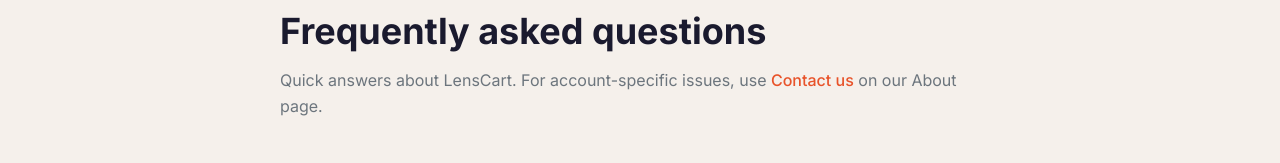
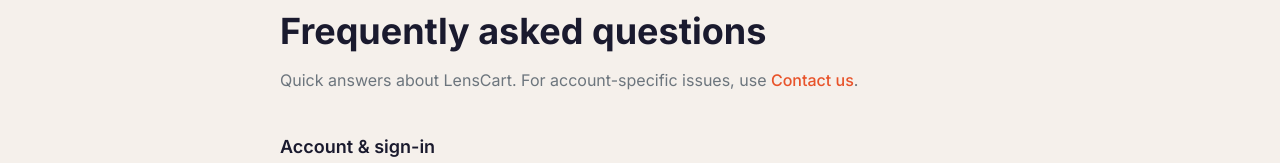
Before and after one commit to shukla-manya/evision-platform-, a Next.js app in the folder frontend-web/: page /faq in a window 1280 px wide. Shown: the part 146-309 px from the top of the page. Built offline with nearby package versions, Linux system fonts and the light colour scheme; no server answers.

Commit message:
feat: update features and improve system performance

```diff
--- a/frontend-web/app/faq/page.tsx
+++ b/frontend-web/app/faq/page.tsx
@@ -147,8 +147,8 @@ export default function FaqPage() {
           Quick answers about {publicBrandName}. For account-specific issues, use{' '}
           <Link href="/contact" className="text-ev-primary hover:text-ev-primary-light font-medium">
             Contact us
-          </Link>{' '}
-          on our About page.
+          </Link>
+          .
         </p>
 
         <div className="space-y-10">
```
